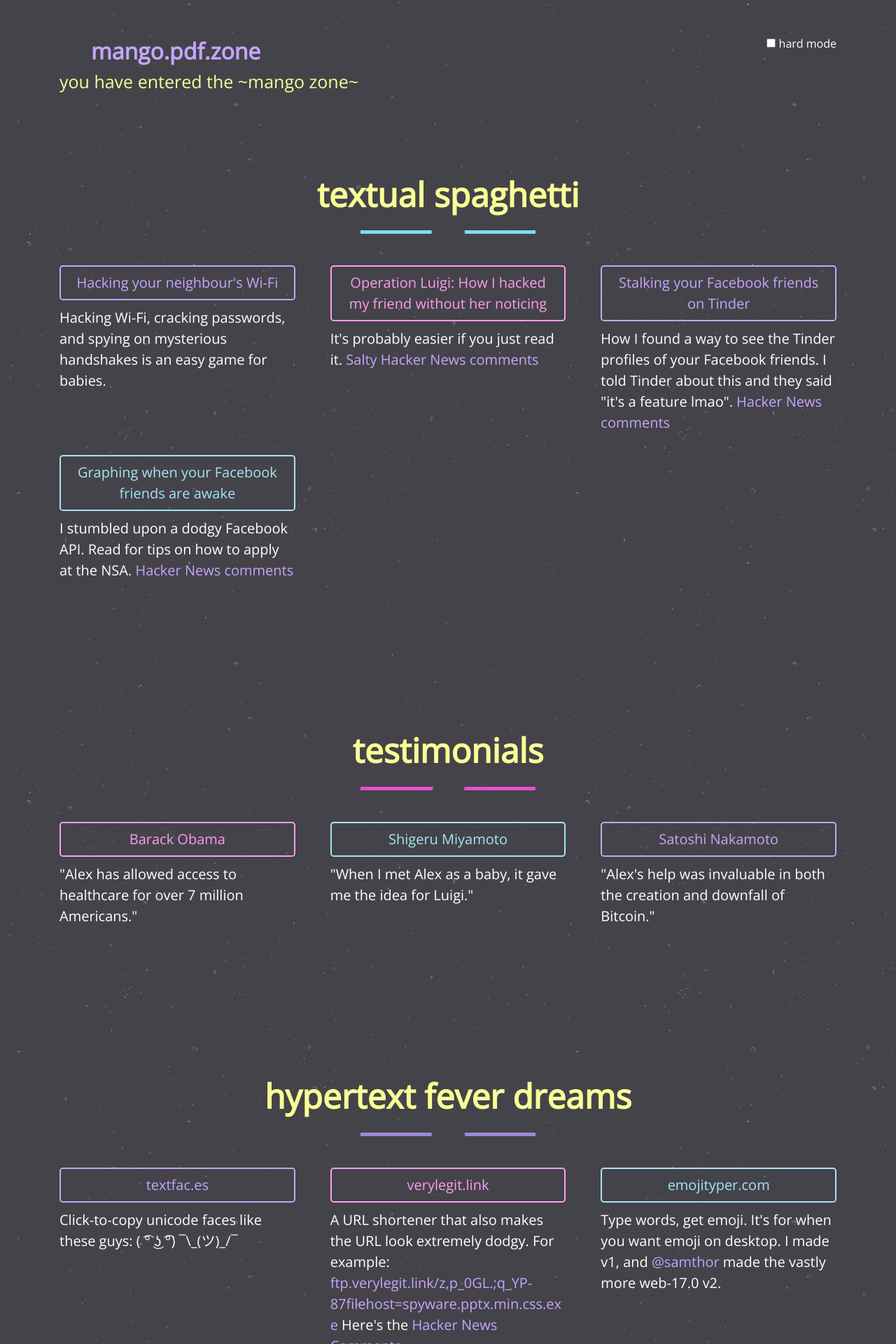
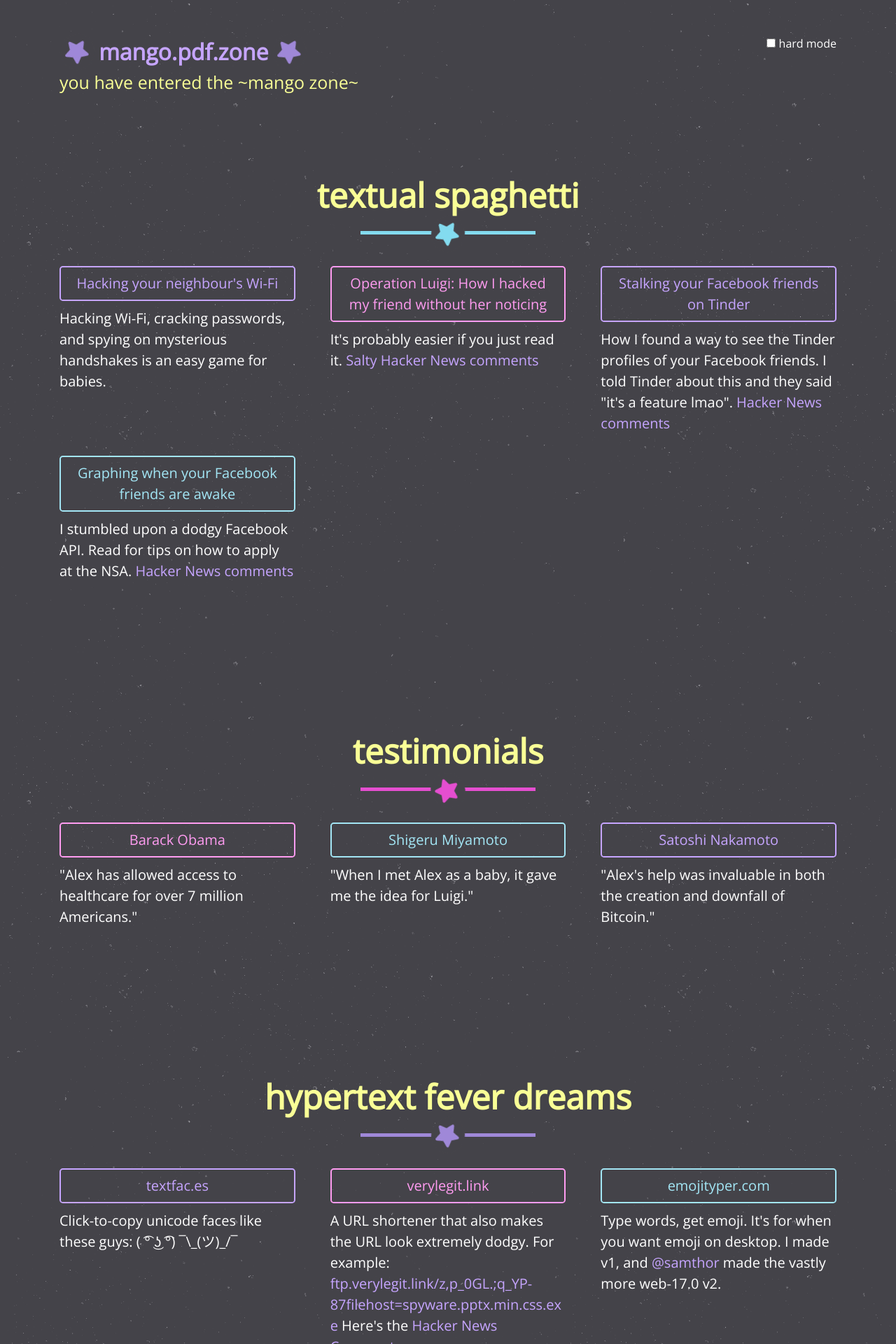
Before and after one commit to mangopdf/mangopdf.github.io, a Jekyll site: the page built from README.md, in a window 1280 px wide. Shown: the top 1920 px of the page at 70% size. Built offline with Jekyll 4.4.1, drawn with Linux system fonts in a browser that asks for light colours; nearby versions of some CDN libraries; our own code applies the rules of GitHub Pages for plain Markdown files; comment, search, counter and statistics services are not loaded.

Commit message:
this is a crime

```diff
--- a/css/freelancer.css
+++ b/css/freelancer.css
@@ -50,7 +50,7 @@ h6 {
 
 .star-light:after,
 .star-primary:after {
-  font-family: FontAwesome;
+  font-family: "Font Awesome 5 Free";
   font-size: 2em;
   position: relative;
   top: -.8em;
--- a/scss/_global.scss
+++ b/scss/_global.scss
@@ -53,7 +53,7 @@ h6 {
 }
 .star-light:after,
 .star-primary:after {
-  font-family: FontAwesome;
+  font-family: "Font Awesome 5 Free";
   font-size: 2em;
   @media (max-width: 1000px) {
       font-size: 1em;
```
Also changed, not shown: css/freelancer.min.css.
